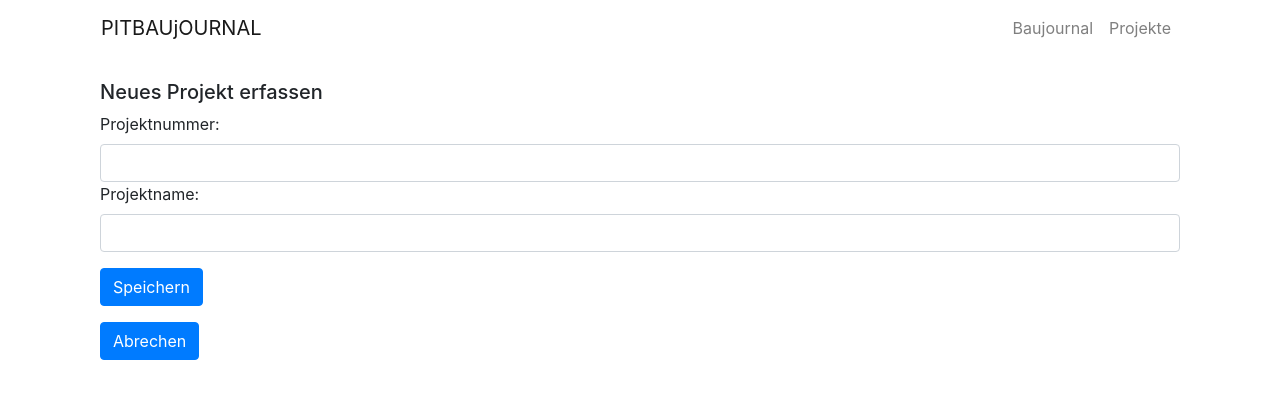
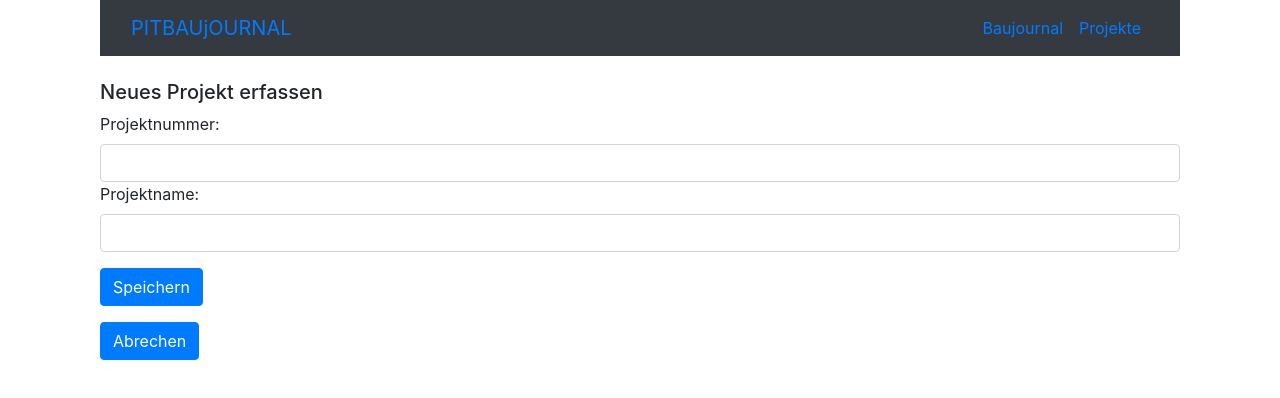
Before and after one commit to nadavisuals/baujournal, a React (Create React App) app in the folder client/: page /create-project in a window 1280 px wide. Shown: the top 398 px of the page. Built offline with nearby package versions, Linux system fonts and the light colour scheme.

Commit message:
UI update

```diff
--- a/client/src/components/NavBar.js
+++ b/client/src/components/NavBar.js
@@ -1,15 +1,36 @@
 import React from "react";
 import {  Navbar, Nav } from "react-bootstrap";
+import { Link } from "react-router-dom";
 
 const NavBar = () => {
     return (
 
-            <Navbar bg="white" variant="light">
-                <Navbar.Brand href="/">PITBAUjOURNAL</Navbar.Brand>
-                <Nav className="ml-auto">
-                    <Nav.Link href="/">Baujournal</Nav.Link>
-                    <Nav.Link href="/projects">Projekte</Nav.Link>
+        <Navbar
+        collapseOnSelect
+        expand="lg"
+        bg="dark"
+        variant="dark"
+        className="top-nav"
+      >
+        <div className="container">
+          <Navbar.Brand>
+            <Link to="/">PITBAUjOURNAL</Link>
+          </Navbar.Brand>
+
+          <Navbar.Toggle aria-controls="responsive-navbar-nav" />
+          <Navbar.Collapse id="responsive-navbar-nav">
+            <Nav className="mr-auto"></Nav>
+            <Nav>
+              <Nav.Link>
+                <Link to="/">Baujournal</Link>
+              </Nav.Link>
+
+              <Nav.Link className="active" eventKey={2}>
+                <Link to="/projects">Projekte</Link>
+              </Nav.Link>
             </Nav>
+          </Navbar.Collapse>
+        </div>
       </Navbar>
 
         );
@@ -18,14 +39,10 @@ const NavBar = () => {
     export default NavBar;
 
 
-    // import React, { Component } from 'react';
-// import { Nav, Navbar } from 'react-bootstrap';
-// import "./navbar.css"
 
-// export default class NavBar extends Component {
+    // const NavBar = () => {
+    //     return (
 
-//     render() {
-//         return (
     //             <Navbar bg="white" variant="light">
     //                 <Navbar.Brand href="/">PITBAUjOURNAL</Navbar.Brand>
     //                 <Nav className="ml-auto">
@@ -33,6 +50,6 @@ const NavBar = () => {
     //                     <Nav.Link href="/projects">Projekte</Nav.Link>
     //                 </Nav>
     //             </Navbar>
+
     //         );
-//     }
-// }
+    //     };
--- a/client/src/components/navbar.css
+++ b/client/src/components/navbar.css
@@ -1,3 +1,23 @@
+
 .navbar {
-    padding: 0.5rem 0rem;
+    padding: 0.0rem 0rem 0rem 0rem;
 }
+
+a:link {
+    color: green;
+  }
+
+  /* visited link */
+  a:visited {
+    color: green;
+  }
+
+  /* mouse over link */
+  a:hover {
+    color: red;
+  }
+
+  /* selected link */
+  a:active {
+    color: yellow;
+  }
--- /dev/null
+++ b/client/src/css/style.css
@@ -0,0 +1,3 @@
+.content {
+    margin-top: 30px;
+  }
--- a/client/src/pages/day-choose-project.js
+++ b/client/src/pages/day-choose-project.js
@@ -1,18 +1,23 @@
 import React from "react";
 import NavBar from "../components/NavBar";
 import DropDown from "../components/DropDown";
+import "../css/style.css";
+import { Container } from "react-bootstrap";
 
 const DayChooseProject = () => {
 
   return (
-    <div>
+    <Container>
+
       <NavBar />
+      <br/>
       <div className="container content">
         <DropDown/>
       </div>
 
       <div></div>
-    </div>
+
+    </Container>
   );
 };
 
--- a/client/src/pages/day-create.js
+++ b/client/src/pages/day-create.js
@@ -1,12 +1,11 @@
-
-
 import React, { useState } from "react";
-import { Form, Row, Col, Button } from "react-bootstrap";
+import { Form, Row, Col, Button, Container } from "react-bootstrap";
 import NavBar from "../components/NavBar";
 import DropDown from "../components/DropDown";
 import axios from "axios";
 import constants from "../constants/constants";
 import { Link, useParams, useHistory } from "react-router-dom";
+import "../css/style.css";
 //import ErrorNotice from "../components/ErrorNotice";
 
 const DayCreate = () => {
@@ -53,7 +52,7 @@ const DayCreate = () => {
   };
 
   return (
-    <div>
+    <Container>
       <NavBar />
       {/* Page Content */}
       <div className="container content">
@@ -164,7 +163,8 @@ const DayCreate = () => {
       </div>
       {/* Footer */}
       <div></div>
-    </div>
+
+    </Container>
   );
 };
 
--- a/client/src/pages/day-project-details.js
+++ b/client/src/pages/day-project-details.js
@@ -1,12 +1,13 @@
-
 import React, { useEffect, useState } from 'react';
-import { Form, Row, Col, Button, Accordion, Card } from "react-bootstrap";
+import { Form, Row, Col, Button, Accordion, Card, Container } from "react-bootstrap";
 import NavBar from "../components/NavBar";
 import { Link, useParams } from "react-router-dom";
 import DropDown from "../components/DropDown";
 import axios from "axios";
 import constants from "../constants/constants";
 import 'bootstrap/dist/css/bootstrap.min.css';
+import "../css/style.css";
+
 
 const DayList = (props) => {
   let { projectNr, projectTitle } = useParams();
@@ -37,7 +38,7 @@ const DayList = (props) => {
   const currentPosts = allDays.slice(indexOfFirstPost, indexOfLastPost);
 
     return (
-      <div>
+      <Container>
           <NavBar />
           <br/>
          <div className="container content">
@@ -165,7 +166,7 @@ const DayList = (props) => {
           </Form.Group>
         </Form>
       </div>
-      </div>
+        </Container>
     )
   };
 
--- a/client/src/pages/day-update.js
+++ b/client/src/pages/day-update.js
@@ -1,6 +1,6 @@
 
 import React, { Component } from 'react';
-import { Form, Row, Col, Button } from "react-bootstrap";
+import { Form, Row, Col, Button, Container } from "react-bootstrap";
 import DropDown from "../components/DropDown";
 import axios from "axios";
 import constants from "../constants/constants";
@@ -8,6 +8,7 @@ import NavBar from "../components/NavBar";
 import { Link } from "react-router-dom";
 import PropTypes from "prop-types";
 import 'bootstrap/dist/css/bootstrap.min.css';
+import "../css/style.css";
 
 class DayUpdate extends Component {
   static propTypes = {
@@ -96,7 +97,7 @@ class DayUpdate extends Component {
 
   render() {
     return (
-      <div>
+      <Container>
         {/* Navbar */}
         <NavBar />
         {/* Page Content */}
@@ -272,7 +273,7 @@ class DayUpdate extends Component {
         </div>
         {/* Footer */}
         <div></div>
-      </div>
+      </Container>
     );
   }
 }
--- a/client/src/pages/project-create.js
+++ b/client/src/pages/project-create.js
@@ -2,6 +2,7 @@ import React, { Component } from 'react';
 import axios from 'axios';
 import { Container, Button } from 'react-bootstrap';
 import NavBar from "../components/NavBar";
+import "../css/style.css";
 
 export default class ProjectCreate extends Component {
 
@@ -50,10 +51,10 @@ export default class ProjectCreate extends Component {
 
   render() {
     return (
-      <div>
-          <NavBar />
+
+          <Container>
+            <NavBar />
           <br/>
-          <Container>
           <div>
           <h5>Neues Projekt erfassen</h5>
           <form onSubmit={this.onSubmit}>
@@ -85,7 +86,7 @@ export default class ProjectCreate extends Component {
           </form>
         </div>
         </Container>
-      </div>
+
     )
   }
 }
--- a/client/src/pages/project-list.js
+++ b/client/src/pages/project-list.js
@@ -3,6 +3,7 @@ import { Link } from 'react-router-dom';
 import axios from 'axios';
 import { Button, Container } from 'react-bootstrap';
 import NavBar from "../components/NavBar";
+import "../css/style.css";
 
 
 const Project = props => (
@@ -47,32 +48,19 @@ export default class ProjectList extends Component {
     })
   }
 
-//   projectList() {
-//     return this.state.projects.map(currentproject => {
-//       return <Project projects={currentproject} deleteProject={this.deleteProject} key={currentproject._id}/>;
-//     })
-//   }
-
 projectList() {
   return this.state.projects.sort((a, b) => a.projectNr - b.projectNr).map(currentproject => {
     return <Project projects={currentproject} deleteProject={this.deleteProject} key={currentproject._id}/>;
   })
 }
 
-  // projectList() {
-  //   return this.state.projects.sort((a, b) => a.projectNr > b.projectNr ? 1 : -1).map(currentproject => {
-  //     return <Project projects={currentproject} deleteProject={this.deleteProject} key={currentproject._id}/>;
-  //   })
-  // }
-
-
-
-  render() {
+render() {
     return (
         <Container>
-        <div>
+
         <NavBar />
         <br/>
+        <div className="container content">
           <h5>Projekt Manager</h5>
           <div style={{ borderTop: "1px solid lightgray ", marginBottom: 20 }}></div>
           <Button className="mb-3" href="/create-project"variant="primary">Projekt hinzufügen</Button>
@@ -89,7 +77,7 @@ projectList() {
                 { this.projectList() }
             </tbody>
           </table>
-        </div>
+          </div>
         </Container>
     )
   }
--- a/client/src/pages/project-update.js
+++ b/client/src/pages/project-update.js
@@ -2,6 +2,7 @@ import React, { Component } from 'react';
 import axios from 'axios';
 import NavBar from "../components/NavBar";
 import { Container } from 'react-bootstrap';
+import "../css/style.css";
 
 export default class ProjectUpdate extends Component {
 
@@ -74,11 +75,9 @@ export default class ProjectUpdate extends Component {
 
   render() {
     return (
-      <div>
-        <NavBar />
+        <Container>
+          <NavBar />
         <br/>
-
-        <Container>
         <div>
           <h5>Projekt anpassen</h5>
           <form onSubmit={this.onSubmit}>
@@ -99,7 +98,6 @@ export default class ProjectUpdate extends Component {
                 />
             </div>
 
-
             <div className="form-group">
               <input type="submit" value="Speichern" className="btn btn-primary" />
             </div>
@@ -107,7 +105,7 @@ export default class ProjectUpdate extends Component {
         </div>
         </Container>
 
-    </div>
+
     )
   }
 }
--- /dev/null
+++ b/client/src/style.css
@@ -0,0 +1,4 @@
+/*.content {
+    margin-top: 30px;
+  }
+  */
```
Lines whose indentation alone changed are shown as unchanged.
